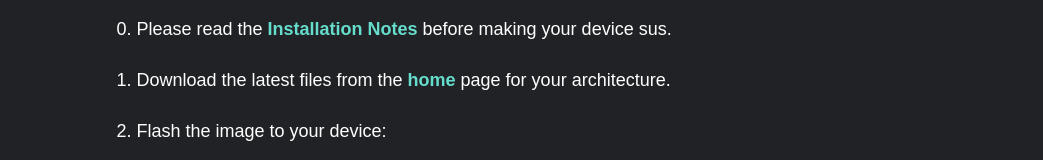
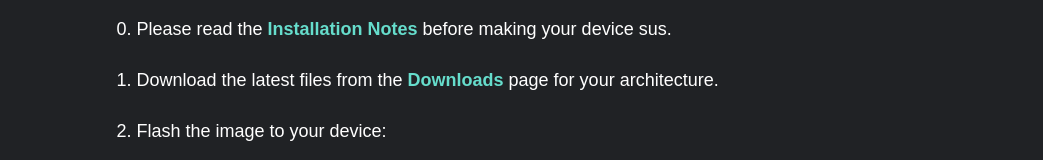
Before and after one commit to polo-1245-oficial/asddd, a plain HTML site: page install.html in a window 1280 px wide. Shown: the part 307-467 px from the top of the page, without its empty margins (114-1157 px from the left). Drawn offline with Linux system fonts and the light colour scheme; a script that the page names is missing.

Commit message:
why seprate download page moon

```diff
--- a/install.html
+++ b/install.html
@@ -43,7 +43,7 @@
             <h1>Install Instructions</h1>
             <h3 id="description">How to make your device even more sus.</h3>
             <p>0. Please read the <a href="https://github.com/Amog-OS/AmogOS#installation-notes">Installation Notes</a> before making your device sus.</p>
-            <p>1. Download the latest files from the <a href="index.html">home</a> page for your architecture.</p>
+            <p>1. Download the latest files from the <a href="downloads.html">Downloads</a> page for your architecture.</p>
             <p>2. Flash the image to your device:</p>
             <ul>
                 <li>For RPi Version: Flash the <b>img.xz</b> file with <a href="https://www.raspberrypi.org/software/" target="_blank" rel="noopener noreferrer">Raspberry Pi Imager</a> or <a href="https://www.balena.io/etcher/" target="_blank" rel="noopener noreferrer">Balena Etcher</a>.</li>
```
